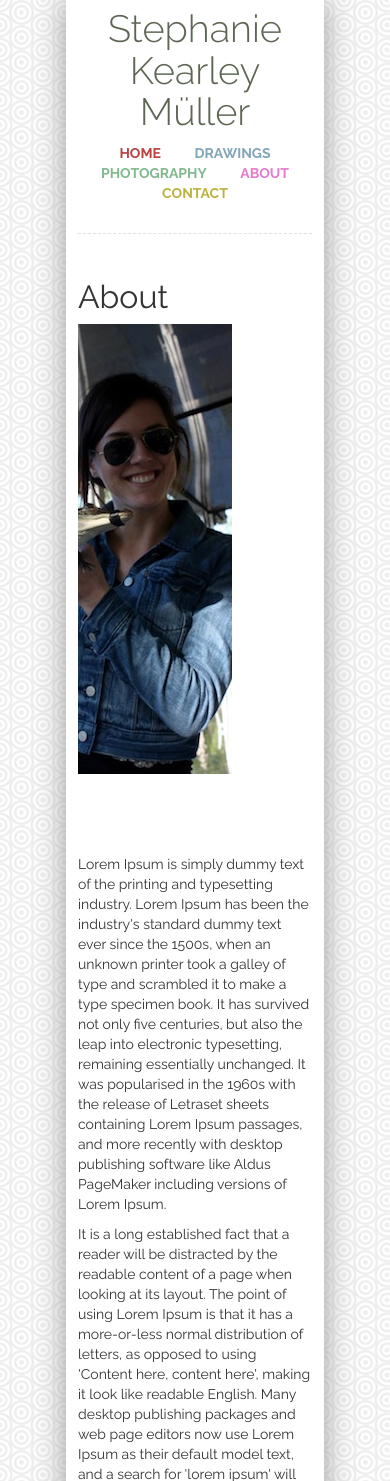
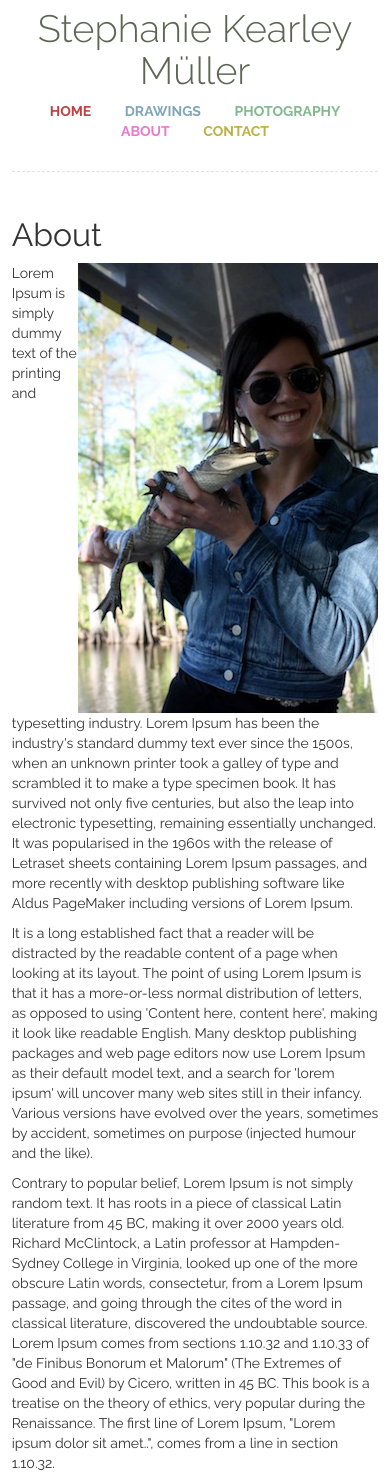
Before and after one commit to peterbe/django-stephanie, a Django app: page /about/ in a window 390 px wide. Shown: the top 1481 px of the page. Run offline with Django 3.2, Linux system fonts and the light colour scheme; parts of the project's set-up code (start-up, migrations or seed data) failed here and were passed over; some libraries are stand-ins or nearby versions.

Commit message:
better on mobiles

```diff
--- a/stephanie/main/static/main/css/main.css
+++ b/stephanie/main/static/main/css/main.css
@@ -130,3 +130,18 @@ body {
   position: fixed;
   top: 0; left: 0; bottom: 0; right: 0;
 }
+
+/* mobile first */
+.container {
+  width: 100%;
+}
+
+@media only screen
+and (min-device-width : 320px)
+and (max-device-width : 480px) {
+  /* desktop */
+
+  .container {
+    width: 66%;
+  }
+}
--- a/stephanie/main/templates/main/about.html
+++ b/stephanie/main/templates/main/about.html
@@ -1,10 +1,16 @@
 {% extends 'main/base.html' %}
 {% block extra_head %}
 <style type="text/css">
-.content-inner img {
-    float: right;
-    margin: 0 80px 80px 80px;
+@media only screen
+and (min-device-width : 320px)
+and (max-device-width : 480px) {
+  /* desktop */
+  .content-inner img {
+      float: right;
+      margin: 0 80px 80px 80px;
+  }
 }
+
 </style>
 {% endblock %}
 {% block content %}
--- a/stephanie/main/templates/main/artwork.html
+++ b/stephanie/main/templates/main/artwork.html
@@ -20,6 +20,12 @@
   }
   p.description, p.material, p.size, p.commission {
     padding-right: 300px;
+  }
+
+  @media only screen and (min-device-width: 320px) {
+    p.description, p.material, p.size, p.commission {
+      padding-right: 0;
+    }
   }
 
   #zen {
```
